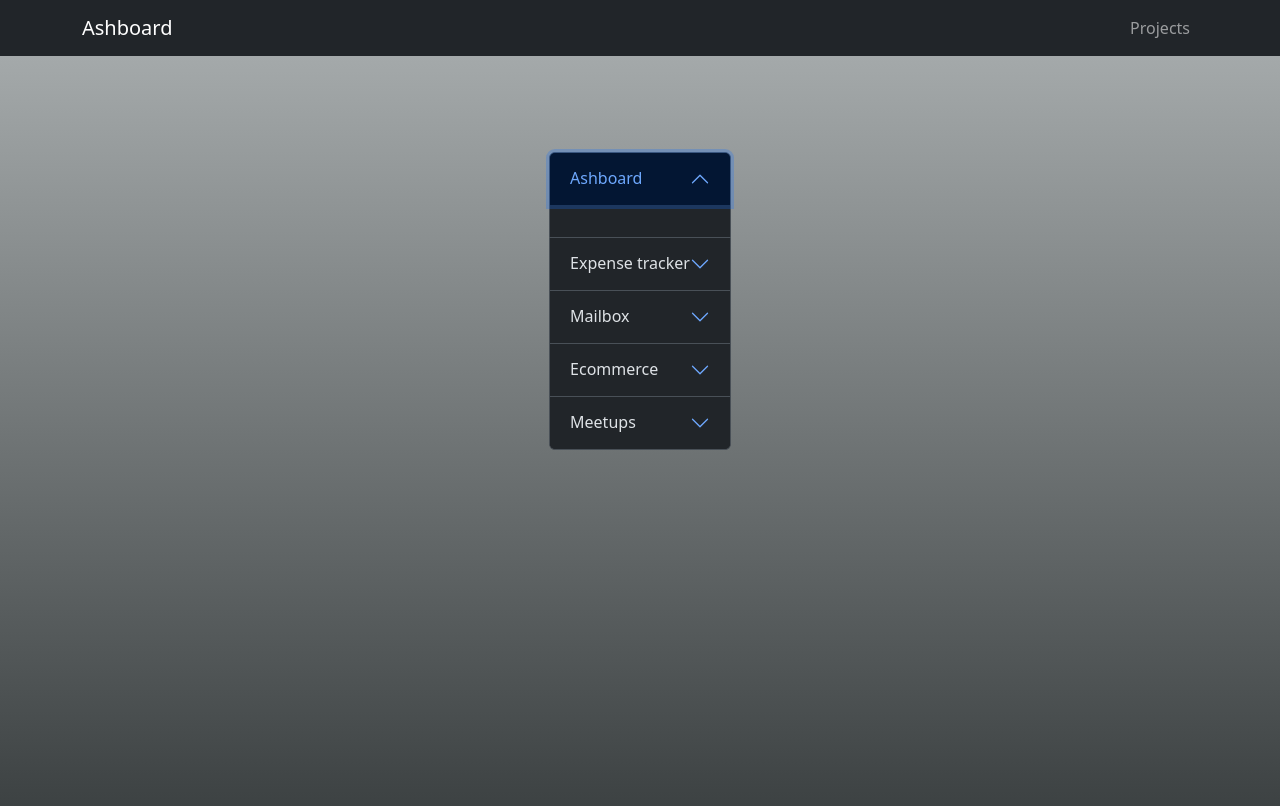
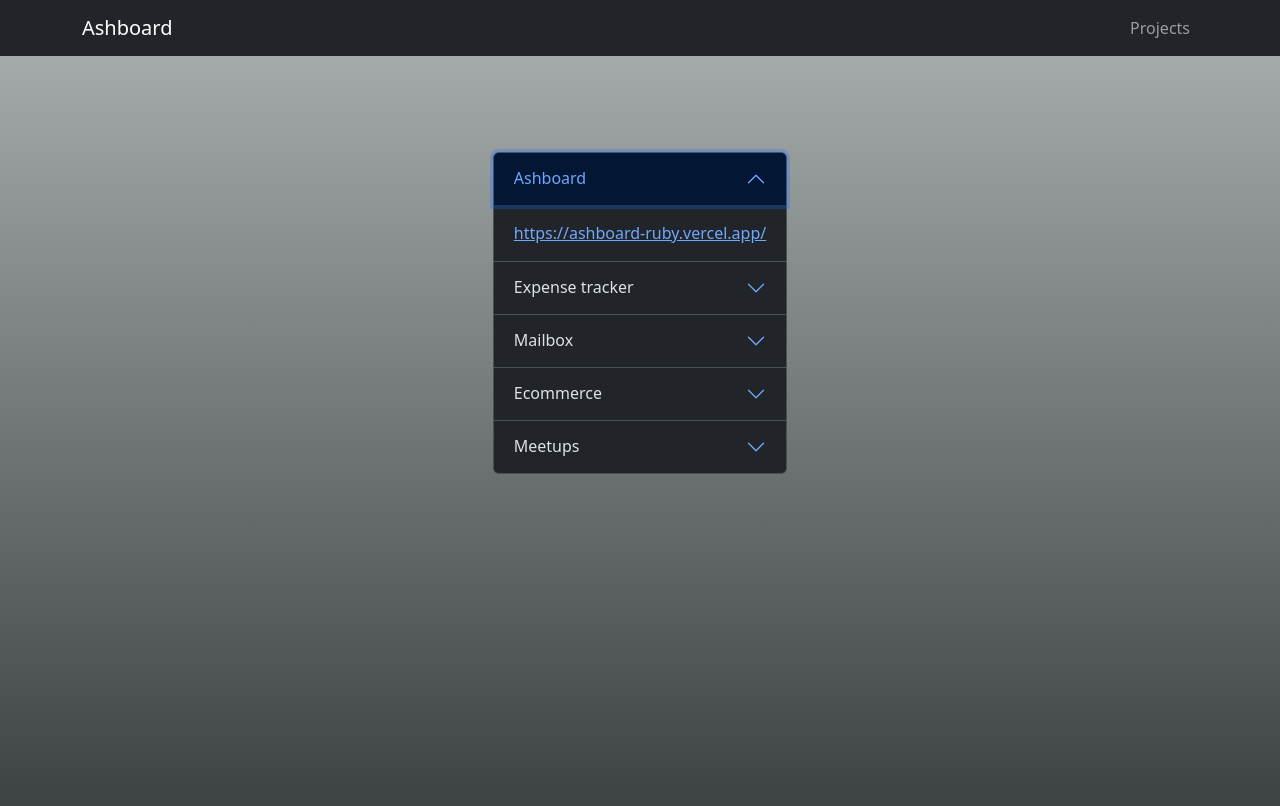
Before and after one commit to RKY2023/Ashboard, a Next.js app: page /career/projects in a window 1280 px wide. Both pictures are taken after a click on the button "Ashboard". Shown: the top 806 px of the page. Built offline with nearby package versions, Linux system fonts and the light colour scheme.

Commit message:
project  urls

```diff
--- a/pages/career/projects/index.js
+++ b/pages/career/projects/index.js
@@ -42,7 +42,7 @@ export default function projectPage () {
     <Accordion.Item eventKey={proj.id} Key={proj.id}>
       <Accordion.Header>{proj.name}</Accordion.Header>
       <Accordion.Body>
-        <Link href={proj.url}></Link>
+        <Link href={proj.url}>{proj.url}</Link>
       </Accordion.Body>
     </Accordion.Item>
     );
```
